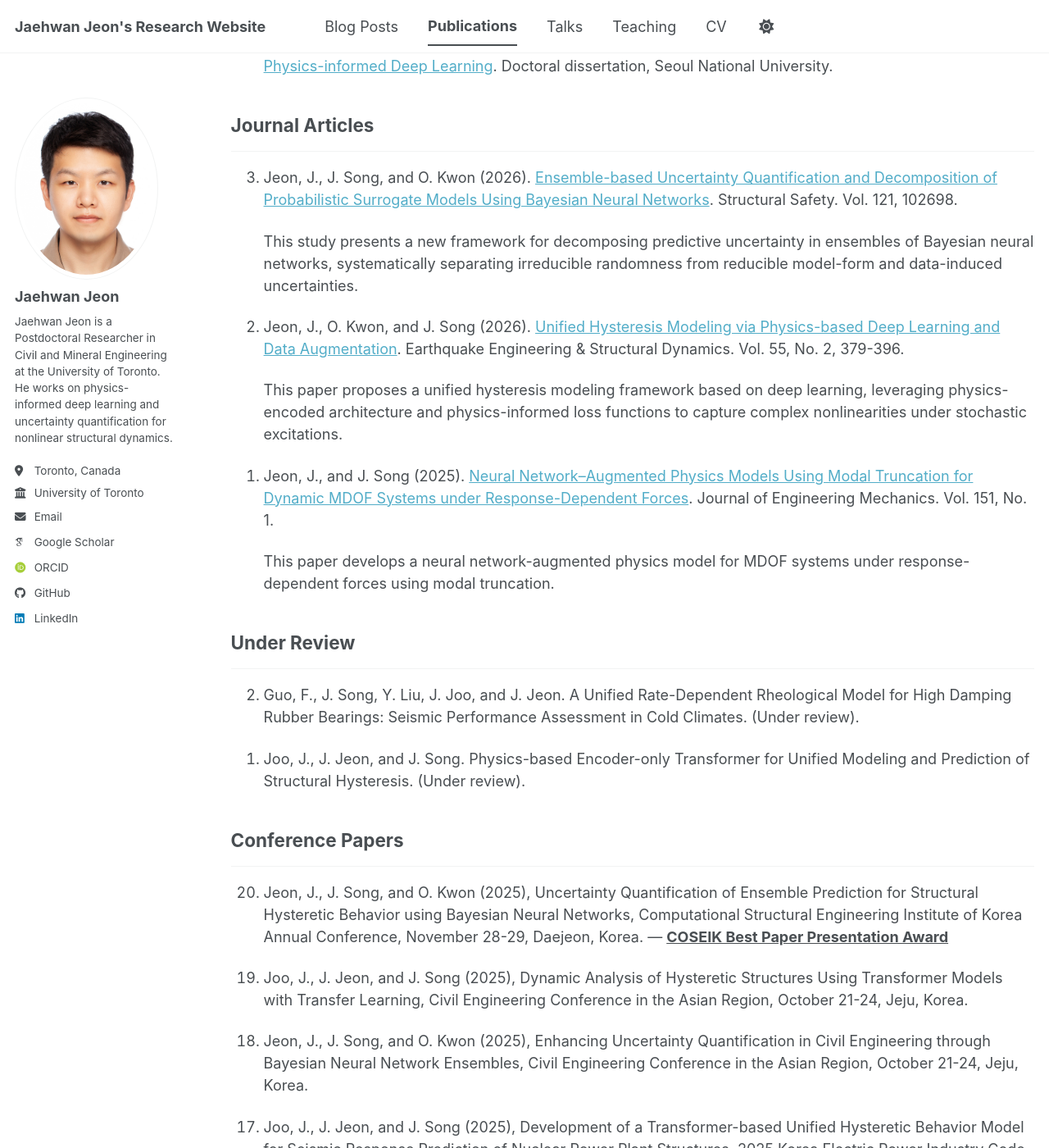
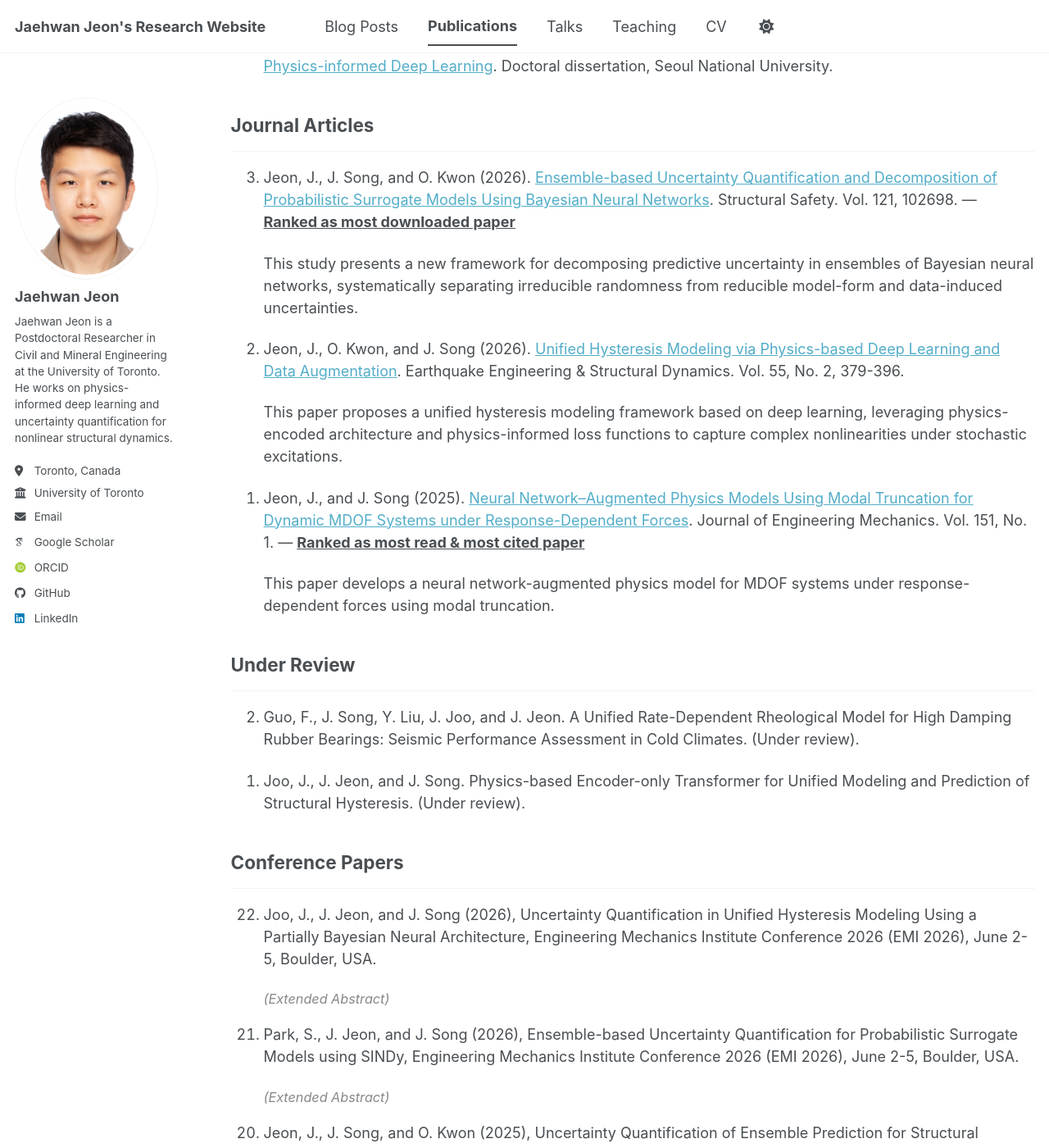
Before and after one commit to JaehwanJeon/JaehwanJeon.github.io, a Jekyll site: the page built from _pages/publications.html, in a window 1280 px wide and 1400 px high, scrolled down 239 px. Shown: the whole window at 82% size. Built offline with Jekyll 4.4.1, drawn with Linux system fonts in a browser that asks for light colours; some web fonts are replaced; a script bundle is joined from its source files by our own code; library files that are not in the unit come from our copies.

Commit message:
Publications: add Most Read/Cited & Most Downloaded notes; add 2 EMI 2026 conference papers
- JEM 2025 paper: "Ranked as most read & most cited paper"
- Structural Safety 2026 paper: "Ranked as most downloaded paper"
- New: Park et al. and Joo et al., EMI 2026 (Boulder), Extended Abstracts
- Regenerated _data/publications.yml from papers.bib

Co-Authored-By: Claude Opus 4.8 (1M context) <noreply@anthropic.com>

```diff
--- a/_data/publications.yml
+++ b/_data/publications.yml
@@ -1,6 +1,24 @@
 # GENERATED from _bibliography/papers.bib by scripts/bib2yaml.rb — DO NOT EDIT.
 # Edit the .bib and re-run:  ruby scripts/bib2yaml.rb
 
+- title: Uncertainty Quantification in Unified Hysteresis Modeling Using a Partially
+    Bayesian Neural Architecture
+  category: conferences
+  date: '2026-06-02'
+  venue: Engineering Mechanics Institute Conference 2026 (EMI 2026)
+  presentation: Extended Abstract
+  citation: Joo, J., J. Jeon, and J. Song (2026), Uncertainty Quantification in Unified
+    Hysteresis Modeling Using a Partially Bayesian Neural Architecture, Engineering
+    Mechanics Institute Conference 2026 (EMI 2026), June 2-5, Boulder, USA.
+- title: Ensemble-based Uncertainty Quantification for Probabilistic Surrogate Models
+    using SINDy
+  category: conferences
+  date: '2026-06-02'
+  venue: Engineering Mechanics Institute Conference 2026 (EMI 2026)
+  presentation: Extended Abstract
+  citation: Park, S., J. Jeon, and J. Song (2026), Ensemble-based Uncertainty Quantification
+    for Probabilistic Surrogate Models using SINDy, Engineering Mechanics Institute
+    Conference 2026 (EMI 2026), June 2-5, Boulder, USA.
 - title: 'A Unified Rate-Dependent Rheological Model for High Damping Rubber Bearings:
     Seismic Performance Assessment in Cold Climates'
   category: underreview
@@ -14,6 +32,7 @@
   category: manuscripts
   date: '2026-03-13'
   venue: Structural Safety
+  note: Ranked as most downloaded paper
   excerpt: This study presents a new framework for decomposing predictive uncertainty
     in ensembles of Bayesian neural networks, systematically separating irreducible
     randomness from reducible model-form and data-induced uncertainties.
@@ -115,6 +134,7 @@
   category: manuscripts
   date: '2025-01-01'
   venue: Journal of Engineering Mechanics
+  note: Ranked as most read & most cited paper
   excerpt: This paper develops a neural network-augmented physics model for MDOF systems
     under response-dependent forces using modal truncation.
   paperurl: https://doi.org/10.1061/JENMDT.EMENG-7845
```
Also changed, not shown: _bibliography/papers.bib (+24 -0 lines).
